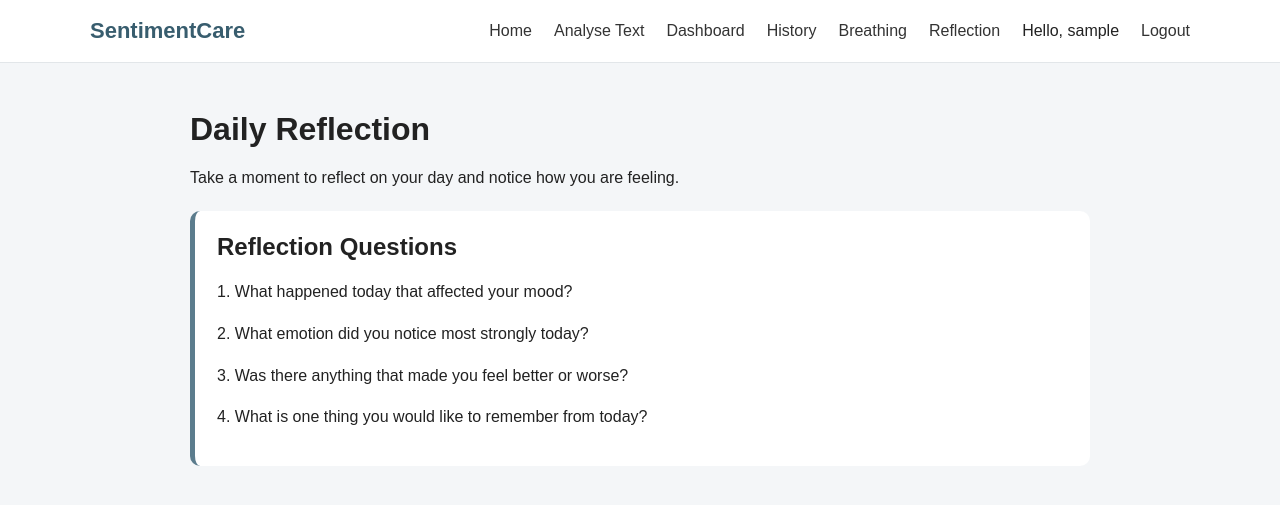
After one commit to dodo762/Text-Sentiment-Project, a Flask app: page /reflect in a window 1280 px wide. The commit adds this page. Shown: the top 505 px of the page. Run offline with Flask 3, Linux system fonts and the light colour scheme; the visitor is signed in with stand-in values (Sample User, id 1); parts of the project's set-up code (start-up, migrations or seed data) failed here and were passed over.

Commit message:
Complete basic daily reflection

```diff
--- a/app.py
+++ b/app.py
@@ -598,5 +598,11 @@ def dashboard():
 def breathing():
     return render_template("breathing.html")
 
+#Step 9.2 Add daily reflection route
+@app.route("/reflect")
+@login_required
+def reflect():
+    return render_template("reflect.html")
+
 if __name__ == "__main__":
     app.run(debug=True)
--- a/static/style.css
+++ b/static/style.css
@@ -477,3 +477,21 @@ button:hover {
 .recommendation-link:hover {
     opacity: 0.9;
 }
+
+.reflection-section {
+    margin-top: 24px;
+    padding: 22px;
+    background-color: #ffffff;
+    border-radius: 10px;
+    border-left: 5px solid #5b7c8d;
+}
+
+.reflection-section h2 {
+    margin-top: 0;
+    margin-bottom: 18px;
+}
+
+.reflection-section p {
+    margin-bottom: 14px;
+    line-height: 1.6;
+}
--- a/templates/base.html
+++ b/templates/base.html
@@ -32,11 +32,12 @@
                         Home
                     </a>
 
-                    <a href="{{ url_for('analysis') }}">
-                        Analyse Text
-                    </a>
+
                     <!--to make the navigation bar show different between logged in and logged out-->
                     {% if session.get("user_id") %}
+                        <a href="{{ url_for('analysis') }}">
+                            Analyse Text
+                        </a>
                         <a href="{{ url_for('dashboard') }}">
                             Dashboard
                         </a>
@@ -47,6 +48,10 @@
 
                         <a href="{{ url_for('breathing') }}">
                             Breathing
+                        </a>
+
+                        <a href="{{ url_for('reflect') }}">
+                            Reflection
                         </a>
 
                         <span>
--- /dev/null
+++ b/templates/reflect.html
@@ -0,0 +1,27 @@
+{% extends "base.html" %}
+
+{% block title %}
+    Daily Reflection
+{% endblock %}
+
+{% block content %}
+<div class="page-container">
+    <div class="content-card">
+        <h1>Daily Reflection</h1>
+
+        <p>
+            Take a moment to reflect on your day and notice how you are feeling.
+        </p>
+
+        <div class="reflection-section">
+            <h2>Reflection Questions</h2>
+
+            <p>1. What happened today that affected your mood?</p>
+            <p>2. What emotion did you notice most strongly today?</p>
+            <p>3. Was there anything that made you feel better or worse?</p>
+            <p>4. What is one thing you would like to remember from today?</p>
+        </div>
+    </div>
+</div>
+
+{% endblock %}
```
